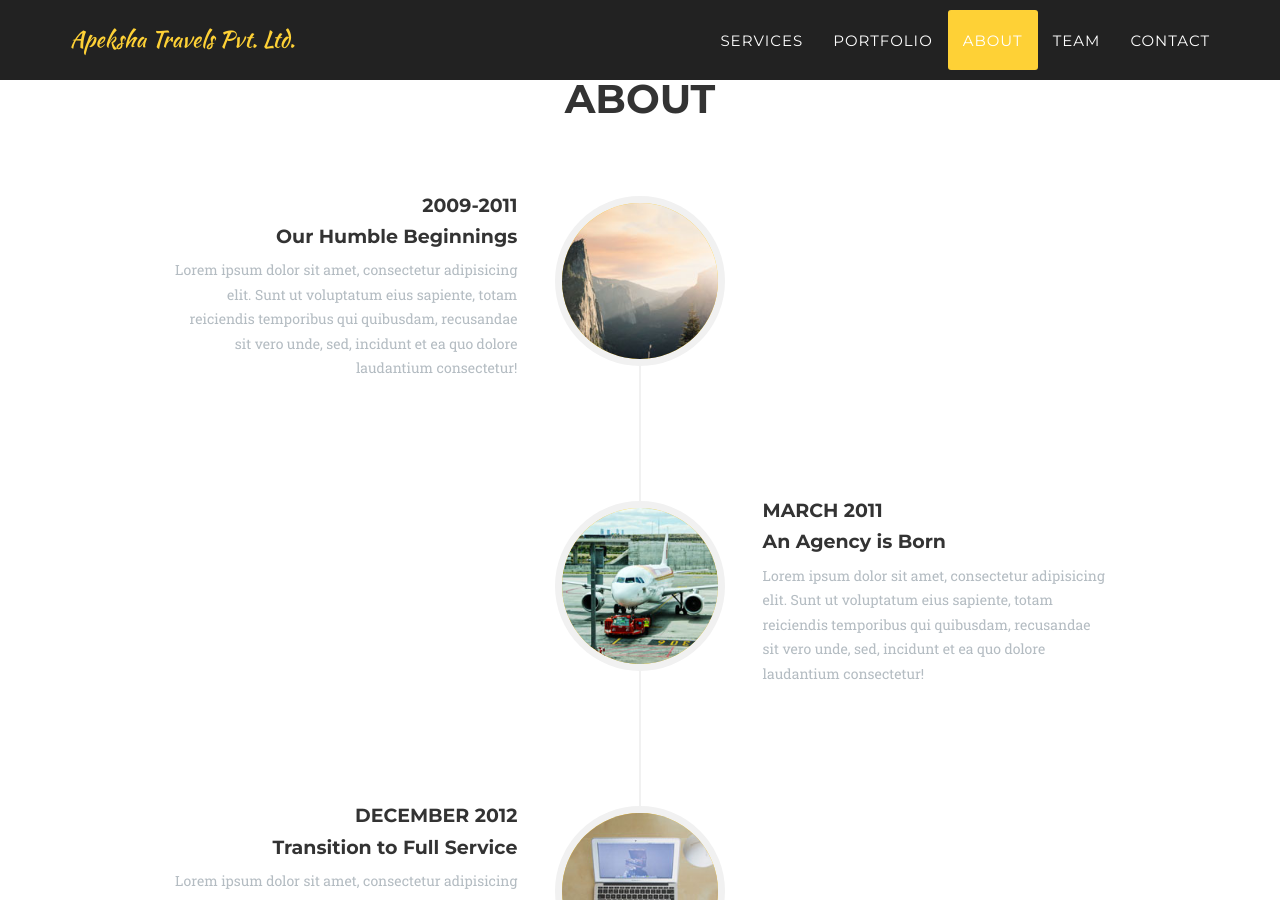
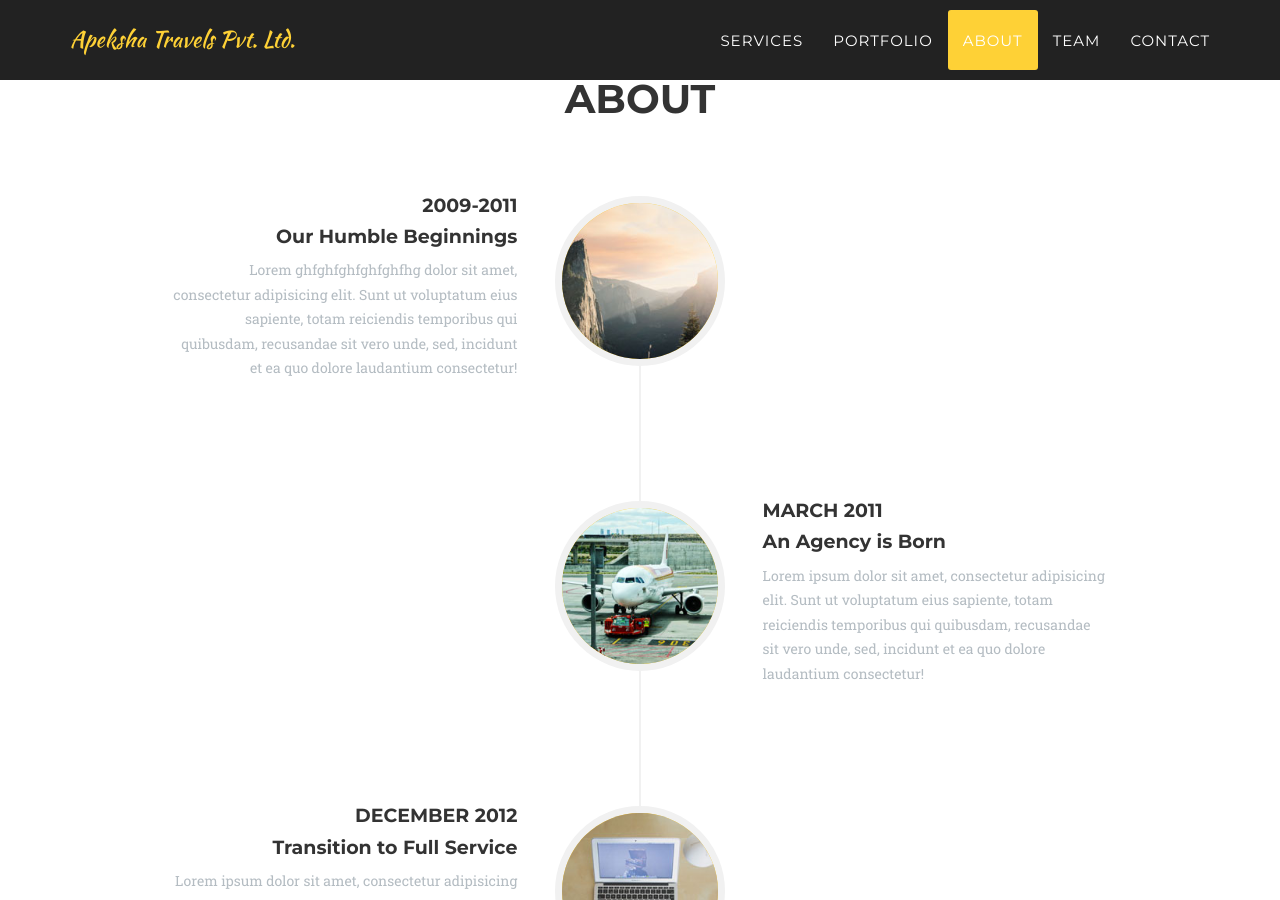
Before and after one commit to gauravmanandhar/apekshatravels.com.np, a Jekyll site: the page built from index.html, in a window 1280 px wide and 900 px high, scrolled down 2716 px. Built offline with Jekyll 4.4.1, drawn with Linux system fonts in a browser that asks for light colours; some web fonts are replaced.

```diff
--- a/_includes/about.html
+++ b/_includes/about.html
@@ -20,7 +20,7 @@
                                     <h4 class="subheading">Our Humble Beginnings</h4>
                                 </div>
                                 <div class="timeline-body">
-                                    <p class="text-muted">Lorem ipsum dolor sit amet, consectetur adipisicing elit. Sunt ut voluptatum eius sapiente, totam reiciendis temporibus qui quibusdam, recusandae sit vero unde, sed, incidunt et ea quo dolore laudantium consectetur!</p>
+                                    <p class="text-muted">Lorem ghfghfghfghfghfhg dolor sit amet, consectetur adipisicing elit. Sunt ut voluptatum eius sapiente, totam reiciendis temporibus qui quibusdam, recusandae sit vero unde, sed, incidunt et ea quo dolore laudantium consectetur!</p>
                                 </div>
                             </div>
                         </li>
```
